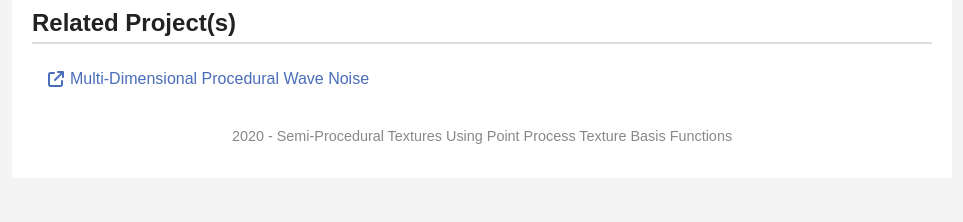
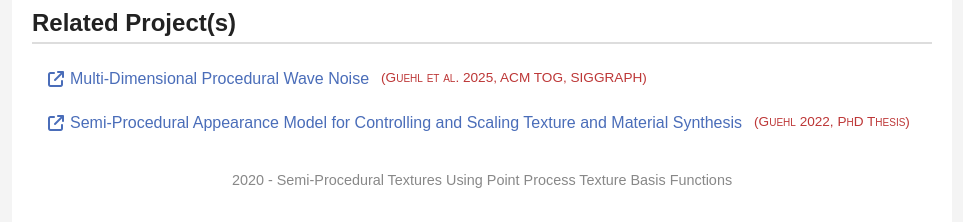
Before and after one commit to PascalGuehl/egsr2020-pptbf-semiproctex, a plain HTML site: page index.html in a window 1280 px wide. Shown: the part 1848-2070 px from the top of the page, without its empty margins (158-1121 px from the left). Before the commit the page ends 2026 px from the top, so only its background shows below. Drawn offline with Linux system fonts and the light colour scheme.

Commit message:
update website

```diff
--- a/index.html
+++ b/index.html
@@ -121,6 +121,13 @@
       font-weight: 900;
     }
 
+    .citation {
+      font-size: 0.85em;
+      font-variant: small-caps;
+      color: #bd3737;
+      margin-left: 4px;
+    }
+
   </style>
 </head>
 <body>
@@ -220,7 +227,12 @@
     <div class="resource-links" style="padding-left: 16px; padding-right: 16px; padding-top: 6px;">
       <a href="https://pascalguehl.github.io/siggraph2025-wave-noise/" target="_blank">
         <i class="fa-solid fa-external-link"></i> Multi-Dimensional Procedural Wave Noise
-      </a>
+      </a> <span class="citation">(Guehl et al. 2025, ACM TOG, SIGGRAPH)</span>
+    </div>
+    <div class="resource-links" style="padding-left: 16px; padding-right: 16px; padding-top: 6px;">
+      <a href="https://pascalguehl.github.io/phd2022-semi-procedural_appearance/" target="_blank">
+        <i class="fa-solid fa-external-link"></i> Semi-Procedural Appearance Model for Controlling and Scaling Texture and Material Synthesis
+      </a> <span class="citation">(Guehl 2022, PhD Thesis)</span>
     </div>
   </section>
 
```
